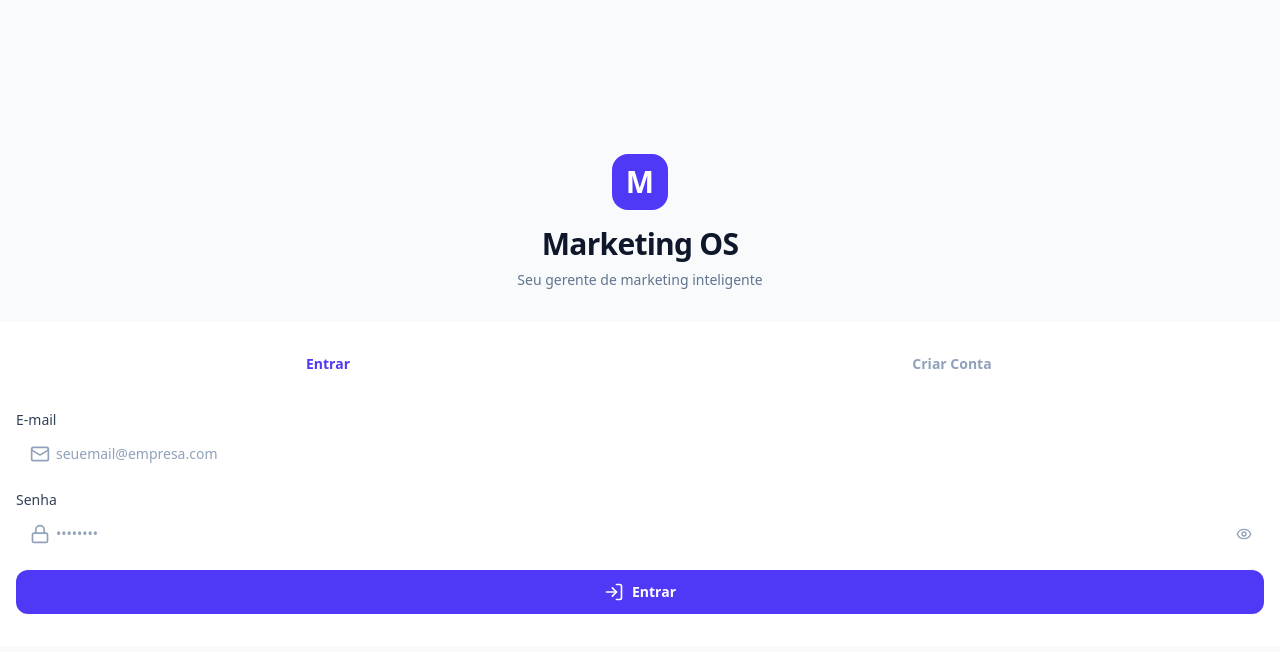
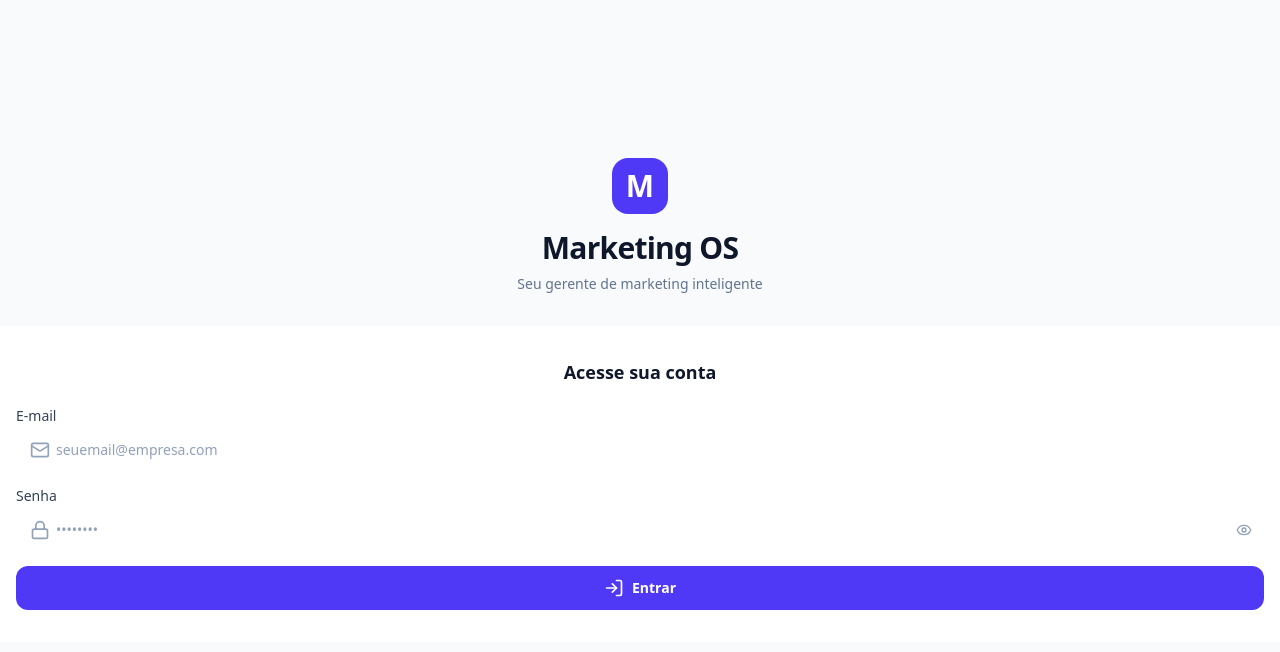
Before and after one commit to wallacejsr/mkt, a React (Vite) app: page /login in a window 1280 px wide. Shown: the top 652 px of the page. Built offline with nearby package versions, Linux system fonts and the light colour scheme.

Commit message:
correção login

```diff
--- a/src/pages/LoginPage.tsx
+++ b/src/pages/LoginPage.tsx
@@ -1,13 +1,11 @@
 import React, { useState } from 'react';
 import { useAuth } from '../lib/auth-context.tsx';
-import { LogIn, UserPlus, AlertCircle, Mail, Lock, User, Eye, EyeOff } from 'lucide-react';
+import { LogIn, AlertCircle, Mail, Lock, Eye, EyeOff } from 'lucide-react';
 import { Navigate } from 'react-router-dom';
 
 export function LoginPage() {
-  const { signIn, signUp, user } = useAuth();
-  const [mode, setMode] = useState<'login' | 'register'>('login');
+  const { signIn, user } = useAuth();
 
-  const [name, setName] = useState('');
   const [email, setEmail] = useState('');
   const [password, setPassword] = useState('');
   const [showPassword, setShowPassword] = useState(false);
@@ -24,25 +22,16 @@ export function LoginPage() {
     setError(null);
 
     if (!email.trim() || !password) {
-      setError('Por favor, preencha todos os campos obrigatórios.');
-      return;
-    }
-
-    if (mode === 'register' && password.length < 6) {
-      setError('A senha deve conter no mínimo 6 caracteres.');
+      setError('Por favor, preencha todos os campos.');
       return;
     }
 
     try {
       setIsSubmitting(true);
-      if (mode === 'login') {
-        await signIn(email, password);
-      } else {
-        await signUp(name, email, password);
-      }
+      await signIn(email, password);
     } catch (err: any) {
       console.error('Auth error:', err);
-      setError(err.message || 'Ocorreu um erro ao processar sua solicitação.');
+      setError(err.message || 'E-mail ou senha incorretos.');
     } finally {
       setIsSubmitting(false);
     }
@@ -65,31 +54,9 @@ export function LoginPage() {
       <div className="mt-8 sm:mx-auto sm:w-full sm:max-w-md">
         <div className="bg-white py-8 px-4 shadow-sm sm:rounded-2xl sm:px-10 border border-slate-200">
 
-          {/* Tab Selector */}
-          <div className="flex border-b border-slate-200 mb-6">
-            <button
-              type="button"
-              onClick={() => { setMode('login'); setError(null); }}
-              className={`flex-1 pb-3 text-sm font-semibold text-center border-b-2 transition-colors ${
-                mode === 'login'
-                  ? 'border-indigo-600 text-indigo-600'
-                  : 'border-transparent text-slate-400 hover:text-slate-600'
-              }`}
-            >
-              Entrar
-            </button>
-            <button
-              type="button"
-              onClick={() => { setMode('register'); setError(null); }}
-              className={`flex-1 pb-3 text-sm font-semibold text-center border-b-2 transition-colors ${
-                mode === 'register'
-                  ? 'border-indigo-600 text-indigo-600'
-                  : 'border-transparent text-slate-400 hover:text-slate-600'
-              }`}
-            >
-              Criar Conta
-            </button>
-          </div>
+          <h3 className="text-lg font-bold text-slate-900 mb-5 text-center">
+            Acesse sua conta
+          </h3>
 
           {error && (
             <div className="mb-5 bg-red-50 border border-red-200 rounded-xl p-3.5 flex items-start gap-2.5">
@@ -99,27 +66,6 @@ export function LoginPage() {
           )}
 
           <form onSubmit={handleSubmit} className="space-y-4">
-            {mode === 'register' && (
-              <div>
-                <label className="block text-sm font-medium text-slate-700 mb-1">
-                  Nome Completo
-                </label>
-                <div className="relative rounded-xl shadow-sm">
-                  <div className="absolute inset-y-0 left-0 pl-3.5 flex items-center pointer-events-none text-slate-400">
-                    <User className="w-5 h-5" />
-                  </div>
-                  <input
-                    type="text"
-                    required
-                    value={name}
-                    onChange={(e) => setName(e.target.value)}
-                    placeholder="Seu nome ou da empresa"
-                    className="block w-full pl-10 pr-3 py-2.5 border border-slate-300 rounded-xl text-sm placeholder-slate-400 focus:outline-none focus:ring-2 focus:ring-indigo-600 focus:border-indigo-600 transition-all"
-                  />
-                </div>
-              </div>
-            )}
-
             <div>
               <label className="block text-sm font-medium text-slate-700 mb-1">
                 E-mail
@@ -170,17 +116,8 @@ export function LoginPage() {
               disabled={isSubmitting}
               className="w-full mt-2 flex justify-center items-center py-3 px-4 border border-transparent rounded-xl shadow-sm text-sm font-semibold text-white bg-indigo-600 hover:bg-indigo-700 focus:outline-none focus:ring-2 focus:ring-offset-2 focus:ring-indigo-600 transition-all disabled:opacity-70"
             >
-              {mode === 'login' ? (
-                <>
-                  <LogIn className="w-5 h-5 mr-2" />
-                  {isSubmitting ? 'Entrando...' : 'Entrar'}
-                </>
-              ) : (
-                <>
-                  <UserPlus className="w-5 h-5 mr-2" />
-                  {isSubmitting ? 'Criando conta...' : 'Criar Minha Conta'}
-                </>
-              )}
+              <LogIn className="w-5 h-5 mr-2" />
+              {isSubmitting ? 'Entrando...' : 'Entrar'}
             </button>
           </form>
         </div>
```
